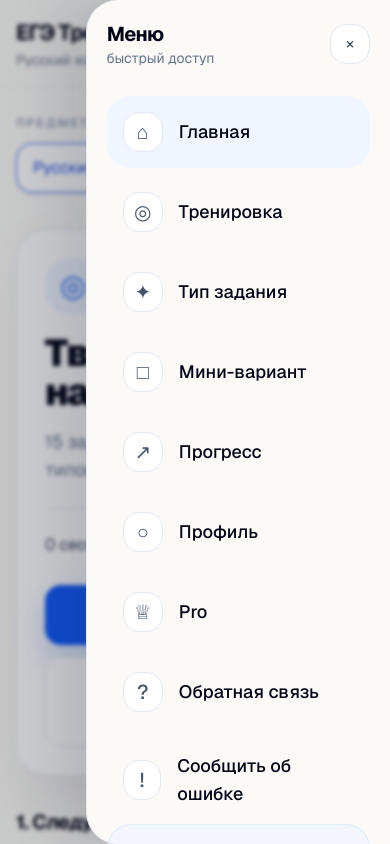
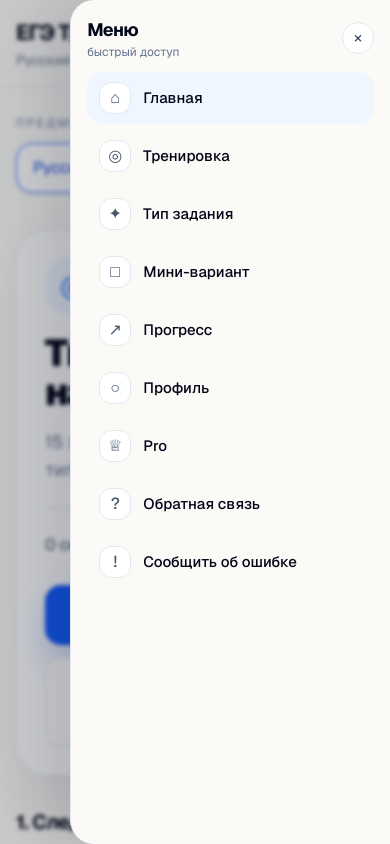
Before and after one commit to 4730188-hue/ege-trainer, a Next.js app: page /home in a window 390 px wide. Both pictures are taken after a click on the button "Открыть меню". Shown: the top 844 px of the page. Built offline with nearby package versions, Linux system fonts and the light colour scheme.

Commit message:
Compact global menu for mobile

```diff
--- a/app/components/TopMenu.tsx
+++ b/app/components/TopMenu.tsx
@@ -56,33 +56,33 @@ export default function TopMenu({ title = "ЕГЭ Тренажёр", subtitle, s
             className="absolute inset-0 bg-slate-950/20 backdrop-blur-[2px]"
           />
 
-          <aside className="absolute right-0 top-0 flex h-full w-[78%] max-w-xs flex-col rounded-l-[2rem] border-l border-slate-200 bg-[#fbfaf7] p-5 shadow-[-24px_0_60px_rgba(15,23,42,0.14)]">
-            <div className="mb-7 flex items-center justify-between">
+          <aside className="absolute right-0 top-0 flex h-full w-[82%] max-w-[320px] flex-col rounded-l-3xl border-l border-slate-200 bg-[#fbfaf7] p-4 shadow-[-24px_0_60px_rgba(15,23,42,0.14)]">
+            <div className="mb-3 flex items-center justify-between">
               <div>
-                <div className="text-xl font-bold tracking-[-0.035em] text-slate-950">Меню</div>
-                <div className="text-sm text-slate-500">быстрый доступ</div>
+                <div className="text-lg font-bold tracking-[-0.035em] text-slate-950">Меню</div>
+                <div className="text-xs text-slate-500">быстрый доступ</div>
               </div>
               <button
                 type="button"
                 aria-label="Закрыть меню"
                 onClick={() => setIsOpen(false)}
-                className="flex h-10 w-10 items-center justify-center rounded-2xl border border-slate-200 bg-white text-2xl leading-none text-slate-700"
+                className="flex h-8 w-8 items-center justify-center rounded-2xl border border-slate-200 bg-white text-xl leading-none text-slate-700"
               >
                 ×
               </button>
             </div>
 
-            <nav className="space-y-2">
+            <nav className="space-y-1.5">
               {menuItems.map((item, index) => (
                 <Link
                   key={item.href}
                   href={item.href}
                   onClick={() => setIsOpen(false)}
-                  className={`flex items-center gap-4 rounded-3xl px-4 py-4 text-lg font-medium transition ${
+                  className={`flex items-center gap-3 rounded-2xl px-3 py-2.5 text-[15px] font-medium transition ${
                     index === 0 ? "bg-blue-50 text-blue-700" : "text-slate-700 hover:bg-white"
                   }`}
                 >
-                  <span className="flex h-10 w-10 items-center justify-center rounded-2xl border border-slate-200 bg-white text-xl text-slate-600">
+                  <span className="flex h-8 w-8 items-center justify-center rounded-xl border border-slate-200 bg-white text-base text-slate-600">
                     {item.icon}
                   </span>
                   <span>{item.label}</span>
@@ -93,9 +93,9 @@ export default function TopMenu({ title = "ЕГЭ Тренажёр", subtitle, s
                 <Link
                   href="/home"
                   onClick={() => setIsOpen(false)}
-                  className="flex items-center gap-4 rounded-3xl border border-amber-100 bg-amber-50 px-4 py-4 text-lg font-semibold text-amber-800 transition hover:bg-amber-100"
+                  className="flex items-center gap-3 rounded-2xl border border-amber-100 bg-amber-50 px-3 py-2.5 text-[15px] font-semibold text-amber-800 transition hover:bg-amber-100"
                 >
-                  <span className="flex h-10 w-10 items-center justify-center rounded-2xl border border-amber-100 bg-white text-xl text-amber-700">
+                  <span className="flex h-8 w-8 items-center justify-center rounded-xl border border-amber-100 bg-white text-base text-amber-700">
                     ↩
                   </span>
                   <span>Прервать и выйти</span>
@@ -107,9 +107,9 @@ export default function TopMenu({ title = "ЕГЭ Тренажёр", subtitle, s
                 target="_blank"
                 rel="noreferrer"
                 onClick={() => setIsOpen(false)}
-                className="flex items-center gap-4 rounded-3xl px-4 py-4 text-lg font-medium text-slate-700 transition hover:bg-white"
+                className="flex items-center gap-3 rounded-2xl px-3 py-2.5 text-[15px] font-medium text-slate-700 transition hover:bg-white"
               >
-                <span className="flex h-10 w-10 items-center justify-center rounded-2xl border border-slate-200 bg-white text-xl text-slate-600">
+                <span className="flex h-8 w-8 items-center justify-center rounded-xl border border-slate-200 bg-white text-base text-slate-600">
                   ?
                 </span>
                 <span>Обратная связь</span>
@@ -120,19 +120,15 @@ export default function TopMenu({ title = "ЕГЭ Тренажёр", subtitle, s
                 target="_blank"
                 rel="noreferrer"
                 onClick={() => setIsOpen(false)}
-                className="flex items-center gap-4 rounded-3xl px-4 py-4 text-lg font-medium text-slate-700 transition hover:bg-white"
+                className="flex items-center gap-3 rounded-2xl px-3 py-2.5 text-[15px] font-medium text-slate-700 transition hover:bg-white"
               >
-                <span className="flex h-10 w-10 items-center justify-center rounded-2xl border border-slate-200 bg-white text-xl text-slate-600">
+                <span className="flex h-8 w-8 items-center justify-center rounded-xl border border-slate-200 bg-white text-base text-slate-600">
                   !
                 </span>
                 <span>Сообщить об ошибке</span>
               </a>
             </nav>
 
-            <div className="mt-auto rounded-3xl border border-blue-100 bg-blue-50/70 p-4">
-              <div className="text-sm font-semibold text-blue-800">Pro без лишнего шума</div>
-              <p className="mt-1 text-sm leading-5 text-blue-700/80">Больше тренировок, повторов и мини-вариантов.</p>
-            </div>
           </aside>
         </div>
       )}
```
